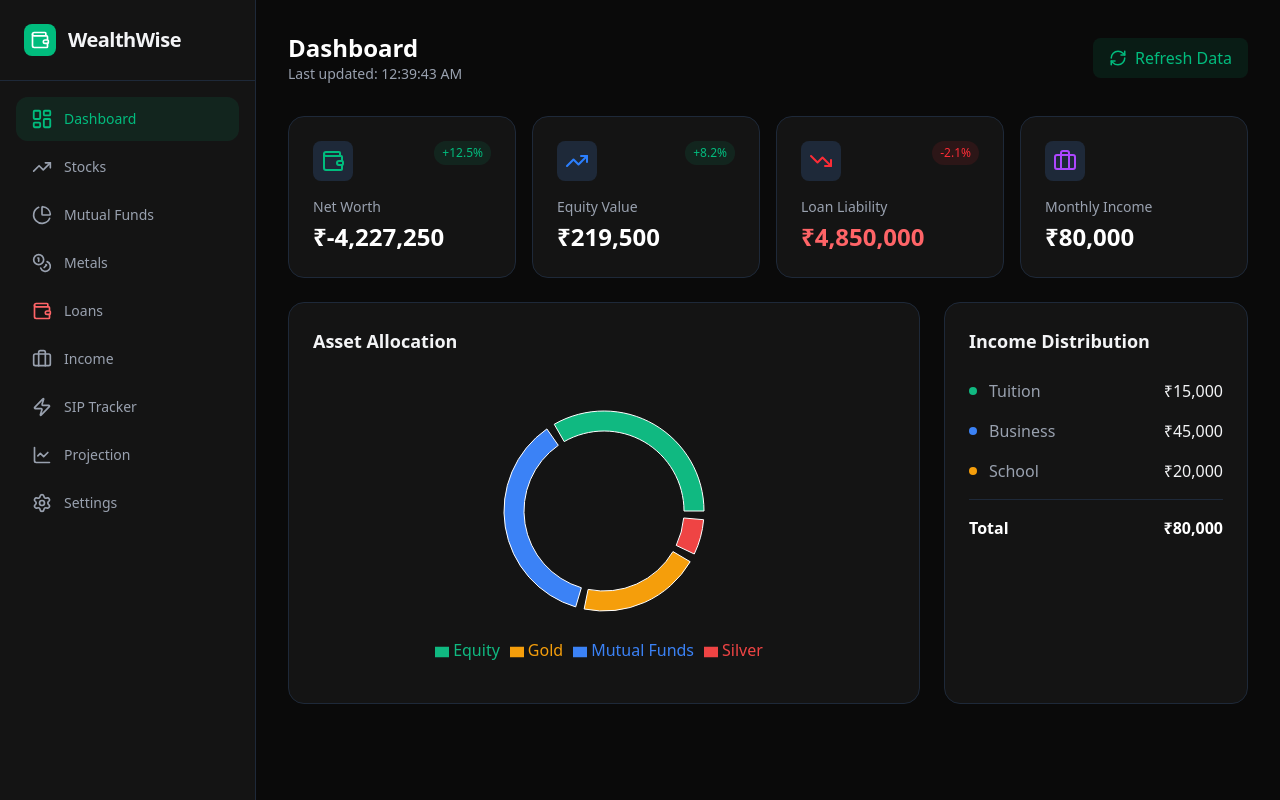
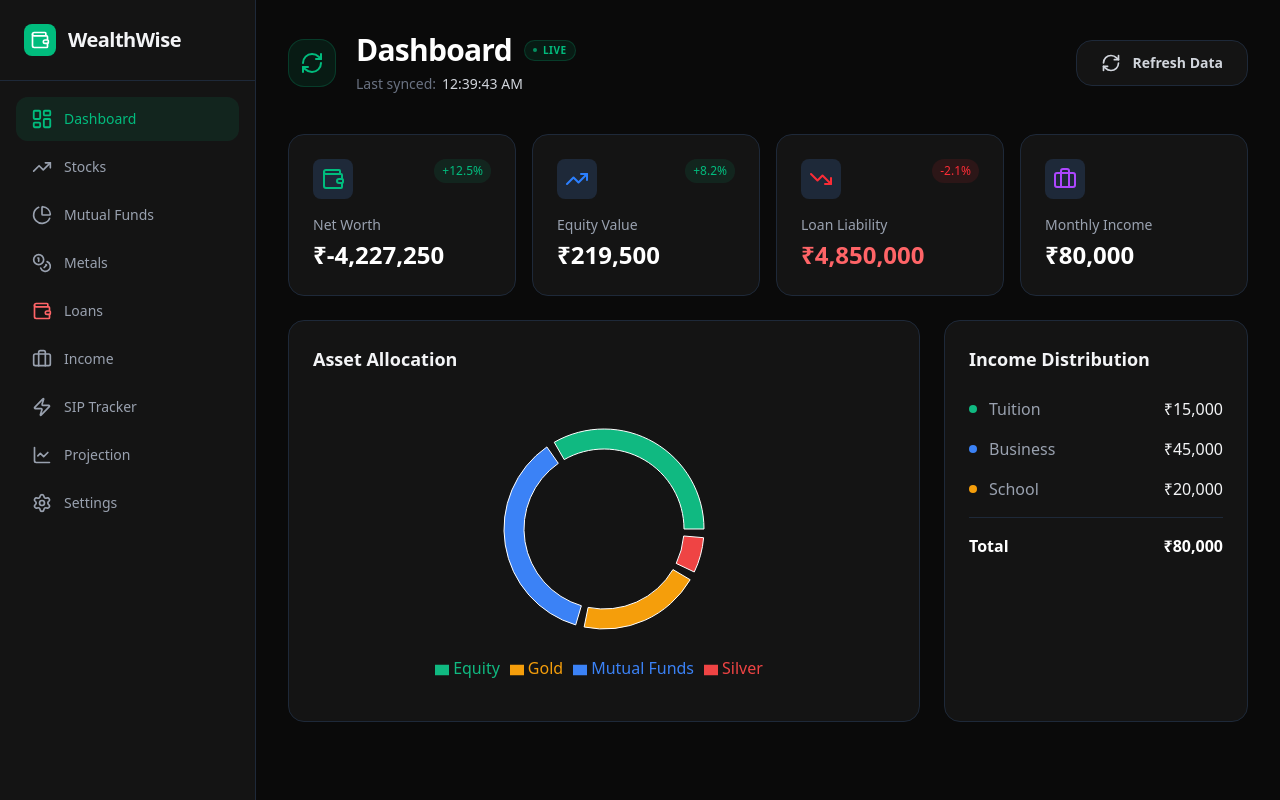
Before and after one commit to vel5532/Wealth, a React (Vite) app: page / in a window 1280 px wide. Built offline with nearby package versions, Linux system fonts and the light colour scheme.

Commit message:
feat: Add ErrorBoundary component
Integrates a React ErrorBoundary component to gracefully handle runtime errors within the application. This improves user experience by displaying a user-friendly error message instead of a blank screen when unexpected issues occur.

```diff
--- a/src/App.tsx
+++ b/src/App.tsx
@@ -20,7 +20,8 @@ import {
   Target,
   Settings as SettingsIcon,
   Zap,
-  ArrowUpCircle
+  ArrowUpCircle,
+  AlertTriangle
 } from 'lucide-react';
 import {
   PieChart,
@@ -85,7 +86,62 @@ const INITIAL_DATA: FinancialData = {
 
 const COLORS = ['#10b981', '#3b82f6', '#f59e0b', '#ef4444', '#8b5cf6', '#ec4899'];
 
+// Error Boundary Component
+class ErrorBoundary extends React.Component<{ children: React.ReactNode }, { hasError: boolean, error: Error | null }> {
+  state = { hasError: false, error: null };
+
+  static getDerivedStateFromError(error: Error) {
+    return { hasError: true, error };
+  }
+
+  componentDidCatch(error: Error, errorInfo: React.ErrorInfo) {
+    console.error("Uncaught error:", error, errorInfo);
+  }
+
+  render() {
+    if (this.state.hasError) {
+      return (
+        <div className="min-h-screen bg-[#0a0a0a] flex items-center justify-center p-4">
+          <div className="max-w-md w-full bg-[#141414] border border-red-500/30 p-8 rounded-2xl text-center space-y-6">
+            <div className="w-16 h-16 bg-red-500/10 rounded-full flex items-center justify-center mx-auto">
+              <AlertTriangle className="text-red-500 w-8 h-8" />
+            </div>
+            <div className="space-y-2">
+              <h2 className="text-2xl font-bold text-white">Something went wrong</h2>
+              <p className="text-gray-400 text-sm">
+                The application encountered an unexpected error. This might be due to corrupted data or a calculation overflow.
+              </p>
+            </div>
+            <div className="bg-black/20 p-4 rounded-xl text-left overflow-auto max-h-32">
+              <code className="text-xs text-red-400">{this.state.error?.message}</code>
+            </div>
+            <button
+              onClick={() => {
+                localStorage.clear();
+                window.location.reload();
+              }}
+              className="w-full py-3 bg-red-500 text-white rounded-xl font-bold hover:bg-red-600 transition-all"
+            >
+              Clear Data & Reset App
+            </button>
+          </div>
+        </div>
+      );
+    }
+
+    return (this as any).props.children;
+  }
+}
+
 export default function App() {
+  return (
+    <ErrorBoundary>
+      <WealthWiseApp />
+    </ErrorBoundary>
+  );
+}
+
+function WealthWiseApp() {
   const [activeTab, setActiveTab] = useState('dashboard');
   const [data, setData] = useState<FinancialData>(INITIAL_DATA);
   const [settings, setSettings] = useState<AppSettings>(getStoredSettings());
@@ -100,28 +156,28 @@ export default function App() {
   const updateMetalRate = (id: string, newRate: number) => {
     setData(prev => ({
       ...prev,
-      metals: prev.metals.map(m => m.id === id ? { ...m, rate: newRate } : m)
+      metals: (prev.metals || []).map(m => m.id === id ? { ...m, rate: newRate } : m)
     }));
   };
 
   const addStock = (newStock: Stock) => {
     setData(prev => ({
       ...prev,
-      stocks: [...prev.stocks, newStock]
+      stocks: [...(prev.stocks || []), newStock]
     }));
   };
 
   const addFund = (newFund: MutualFund) => {
     setData(prev => ({
       ...prev,
-      mutualFunds: [...prev.mutualFunds, newFund]
+      mutualFunds: [...(prev.mutualFunds || []), newFund]
     }));
   };
 
   const addLoan = (newLoan: Loan) => {
     setData(prev => ({
       ...prev,
-      loans: [...prev.loans, newLoan]
+      loans: [...(prev.loans || []), newLoan]
     }));
   };
 
@@ -140,7 +196,7 @@ export default function App() {
       try {
         const response = await fetch(`${settings.scriptUrl}?action=getData&sheetId=${settings.sheetId}`);
         const result = await response.json();
-        if (result.status === 'success') {
+        if (result.status === 'success' && result.data) {
           setData(result.data);
         }
       } catch (error) {
@@ -150,7 +206,7 @@ export default function App() {
       // Fallback to simulation if no script URL is provided
       setData(prev => ({
         ...prev,
-        stocks: prev.stocks.map(s => ({
+        stocks: (prev.stocks || []).map(s => ({
           ...s,
           cmp: s.cmp ? s.cmp * (1 + (Math.random() * 0.02 - 0.01)) : s.avgPrice
         }))
@@ -162,21 +218,27 @@ export default function App() {
   };
 
   const totals = useMemo(() => {
-    const equityInvested = data.stocks.reduce((acc, s) => acc + (s.quantity * s.avgPrice), 0);
-    const equityCurrent = data.stocks.reduce((acc, s) => acc + (s.quantity * (s.cmp || s.avgPrice)), 0);
+    const stocks = data?.stocks || [];
+    const mutualFunds = data?.mutualFunds || [];
+    const metals = data?.metals || [];
+    const income = data?.income || [];
+    const loans = data?.loans || [];
 
-    const mfInvested = data.mutualFunds.reduce((acc, mf) => acc + mf.totalInvested, 0);
+    const equityInvested = stocks.reduce((acc, s) => acc + (s.quantity * s.avgPrice), 0);
+    const equityCurrent = stocks.reduce((acc, s) => acc + (s.quantity * (s.cmp || s.avgPrice)), 0);
+
+    const mfInvested = mutualFunds.reduce((acc, mf) => acc + mf.totalInvested, 0);
     // Simple current value calculation for MF (mock)
     const mfCurrent = mfInvested * 1.15;
 
-    const goldValue = data.metals.filter(m => m.type === 'Gold').reduce((acc, m) => acc + (m.rate * m.holding), 0);
-    const silverValue = data.metals.filter(m => m.type === 'Silver').reduce((acc, m) => acc + (m.rate * m.holding), 0);
+    const goldValue = metals.filter(m => m.type === 'Gold').reduce((acc, m) => acc + (m.rate * m.holding), 0);
+    const silverValue = metals.filter(m => m.type === 'Silver').reduce((acc, m) => acc + (m.rate * m.holding), 0);
 
-    const totalIncome = data.income.reduce((acc, i) => acc + i.amount, 0);
-    const totalSIP = data.mutualFunds.reduce((acc, mf) => acc + mf.sipAmount, 0);
+    const totalIncome = income.reduce((acc, i) => acc + i.amount, 0);
+    const totalSIP = mutualFunds.reduce((acc, mf) => acc + mf.sipAmount, 0);
 
-    const totalLoanLiability = data.loans.reduce((acc, l) => acc + l.remainingAmount, 0);
-    const totalLoanEMI = data.loans.reduce((acc, l) => acc + l.emi, 0);
+    const totalLoanLiability = loans.reduce((acc, l) => acc + l.remainingAmount, 0);
+    const totalLoanEMI = loans.reduce((acc, l) => acc + l.emi, 0);
 
     const netWorth = (equityCurrent + mfCurrent + goldValue + silverValue) - totalLoanLiability;
 
@@ -228,18 +290,49 @@ export default function App() {
 
       {/* Main Content */}
       <main className="lg:ml-64 pb-24 lg:pb-8 p-4 lg:p-8">
-        <header className="flex flex-col md:flex-row md:items-center justify-between gap-4 mb-8">
-          <div>
-            <h2 className="text-2xl font-bold text-white capitalize">{activeTab}</h2>
-            <p className="text-gray-400 text-sm">Last updated: {lastUpdated.toLocaleTimeString()}</p>
+        <header className="flex flex-col md:flex-row md:items-center justify-between gap-6 mb-10">
+          <div className="flex items-center gap-5">
+            <div className="hidden md:flex w-12 h-12 bg-emerald-500/10 rounded-2xl items-center justify-center border border-emerald-500/20">
+              <RefreshCw className={cn("text-emerald-500 w-6 h-6", isLoading && "animate-spin")} />
+            </div>
+            <div>
+              <div className="flex items-center gap-3">
+                <h2 className="text-3xl font-bold text-white capitalize tracking-tight">{activeTab}</h2>
+                {!isLoading && (
+                  <span className="flex items-center gap-1.5 px-2 py-0.5 bg-emerald-500/10 text-emerald-500 text-[10px] font-bold uppercase tracking-wider rounded-full border border-emerald-500/20">
+                    <div className="w-1 h-1 bg-emerald-500 rounded-full animate-pulse" />
+                    Live
+                  </span>
+                )}
+              </div>
+              <div className="flex items-center gap-2 mt-1.5">
+                <p className="text-gray-400 text-sm font-medium">
+                  {isLoading ? (
+                    <span className="flex items-center gap-2 text-blue-400">
+                      <div className="w-1.5 h-1.5 bg-blue-400 rounded-full animate-bounce" />
+                      Syncing with Google Sheets...
+                    </span>
+                  ) : (
+                    <span className="flex items-center gap-1.5">
+                      <span className="text-gray-500">Last synced:</span>
+                      <span className="text-gray-300">{lastUpdated.toLocaleTimeString([], { hour: '2-digit', minute: '2-digit', second: '2-digit' })}</span>
+                    </span>
+                  )}
+                </p>
+              </div>
+            </div>
           </div>
           <button
             onClick={refreshData}
             disabled={isLoading}
-            className="flex items-center gap-2 px-4 py-2 bg-emerald-500/10 text-emerald-500 rounded-lg hover:bg-emerald-500/20 transition-colors disabled:opacity-50"
+            className="group relative flex items-center gap-3 px-6 py-3 bg-[#141414] border border-gray-800 text-gray-300 rounded-2xl hover:border-emerald-500/50 hover:text-white transition-all disabled:opacity-50 active:scale-95 overflow-hidden"
           >
-            <RefreshCw size={18} className={cn(isLoading && "animate-spin")} />
-            Refresh Data
+            <div className={cn(
+              "absolute inset-0 bg-emerald-500/5 translate-y-full transition-transform duration-300 group-hover:translate-y-0",
+              isLoading && "translate-y-0"
+            )} />
+            <RefreshCw size={20} className={cn("relative z-10 transition-transform duration-700", isLoading && "animate-spin")} />
+            <span className="relative z-10 font-bold text-sm">Refresh Data</span>
           </button>
         </header>
 
@@ -559,7 +652,7 @@ function StocksView({ stocks, onAddStock }: { stocks: Stock[], onAddStock: (s: S
   );
 }
 
-function MutualFundsView({ funds, onAddFund }: { funds: MutualFund[], onAddFund: (f: MutualFund) => void }) {
+function MutualFundsView({ funds = [], onAddFund }: { funds: MutualFund[], onAddFund: (f: MutualFund) => void }) {
   const [showAddForm, setShowAddForm] = useState(false);
   const [newFund, setNewFund] = useState<Partial<MutualFund>>({ sipDate: '15th', stepUp: 10 });
 
@@ -701,7 +794,7 @@ function MutualFundsView({ funds, onAddFund }: { funds: MutualFund[], onAddFund:
       )}
 
       <div className="grid grid-cols-1 md:grid-cols-2 gap-6">
-        {funds.map(fund => (
+        {(funds || []).map(fund => (
           <div key={fund.id} className="bg-[#141414] p-6 rounded-2xl border border-gray-800 relative overflow-hidden group">
             <div className="absolute top-0 right-0 p-4 opacity-10 group-hover:opacity-20 transition-opacity">
               <PieChartIcon size={80} />
@@ -710,11 +803,11 @@ function MutualFundsView({ funds, onAddFund }: { funds: MutualFund[], onAddFund:
             <div className="grid grid-cols-2 gap-4 mb-6">
               <div>
                 <p className="text-gray-400 text-xs mb-1 uppercase">Monthly SIP</p>
-                <p className="text-xl font-bold">₹{fund.sipAmount.toLocaleString()}</p>
+                <p className="text-xl font-bold">₹{(fund.sipAmount || 0).toLocaleString()}</p>
               </div>
               <div>
                 <p className="text-gray-400 text-xs mb-1 uppercase">Total Invested</p>
-                <p className="text-xl font-bold">₹{fund.totalInvested.toLocaleString()}</p>
+                <p className="text-xl font-bold">₹{(fund.totalInvested || 0).toLocaleString()}</p>
               </div>
               <div>
                 <p className="text-gray-400 text-xs mb-1 uppercase">SIP Date</p>
@@ -722,7 +815,7 @@ function MutualFundsView({ funds, onAddFund }: { funds: MutualFund[], onAddFund:
               </div>
               <div>
                 <p className="text-gray-400 text-xs mb-1 uppercase">Step-up</p>
-                <p className="text-emerald-500 font-medium">+{fund.stepUp}%</p>
+                <p className="text-emerald-500 font-medium">+{(fund.stepUp || 0)}%</p>
               </div>
             </div>
             <div className="flex items-center justify-between pt-4 border-t border-gray-800">
@@ -731,9 +824,10 @@ function MutualFundsView({ funds, onAddFund }: { funds: MutualFund[], onAddFund:
                 <span className="text-emerald-500 font-bold">
                   ₹{Math.round(
                     Array.from<any>({ length: 10 }).reduce((acc: number, _: any, i: number) => {
-                      const yearlySIP = (fund.sipAmount * Math.pow(1 + fund.stepUp / 100, i)) * 12;
-                      return (acc + yearlySIP) * 1.12; // Assuming 12% growth
-                    }, fund.totalInvested)
+                      const yearlySIP = ((fund.sipAmount || 0) * Math.pow(1 + (fund.stepUp || 0) / 100, i)) * 12;
+                      const nextVal = (acc + yearlySIP) * 1.12; // Assuming 12% growth
+                      return isFinite(nextVal) ? nextVal : acc;
+                    }, fund.totalInvested || 0)
                   ).toLocaleString()}
                 </span>
               </div>
@@ -860,7 +954,7 @@ function IncomeView({ income, businesses }: { income: Income[], businesses: Busi
   );
 }
 
-function ProjectionView({ netWorth, funds, otherSavings }: { netWorth: number, funds: MutualFund[], otherSavings: number }) {
+function ProjectionView({ netWorth = 0, funds = [], otherSavings = 0 }: { netWorth: number, funds: MutualFund[], otherSavings: number }) {
   const [growthRate, setGrowthRate] = useState(12);
   const [years, setYears] = useState(30);
 
@@ -869,7 +963,7 @@ function ProjectionView({ netWorth, funds, otherSavings }: { netWorth: number, f
     const data = [];
 
     // Track each fund's SIP separately to apply individual step-ups
-    let currentFunds = funds.map(f => ({ ...f }));
+    let currentFunds = (funds || []).map(f => ({ ...f }));
 
     for (let i = 0; i <= years; i++) {
       data.push({
@@ -879,12 +973,13 @@ function ProjectionView({ netWorth, funds, otherSavings }: { netWorth: number, f
       });
 
       // Calculate annual savings for this year
-      const annualSIP = currentFunds.reduce((acc, f) => acc + (f.sipAmount * 12), 0);
-      const annualOtherSavings = Math.max(0, otherSavings * 12);
+      const annualSIP = currentFunds.reduce((acc, f) => acc + ((f.sipAmount || 0) * 12), 0);
+      const annualOtherSavings = Math.max(0, (otherSavings || 0) * 12);
       const totalAnnualSavings = annualSIP + annualOtherSavings;
 
       // Apply growth and add savings
-      currentWealth = (currentWealth + totalAnnualSavings) * (1 + growthRate / 100);
+      const nextWealth = (currentWealth + totalAnnualSavings) * (1 + growthRate / 100);
+      currentWealth = isFinite(nextWealth) ? nextWealth : currentWealth;
 
       // Safety check for Infinity
       if (!isFinite(currentWealth)) {
@@ -894,7 +989,7 @@ function ProjectionView({ netWorth, funds, otherSavings }: { netWorth: number, f
       // Apply annual step-up to each fund for the NEXT year
       currentFunds = currentFunds.map(f => ({
         ...f,
-        sipAmount: f.sipAmount * (1 + f.stepUp / 100)
+        sipAmount: (f.sipAmount || 0) * (1 + (f.stepUp || 0) / 100)
       }));
     }
     return data;
@@ -1225,13 +1320,13 @@ function SettingsView({ settings, onSave }: { settings: AppSettings, onSave: (s:
   );
 }
 
-function ConsolidatedSIPView({ funds }: { funds: MutualFund[] }) {
+function ConsolidatedSIPView({ funds = [] }: { funds: MutualFund[] }) {
   const [aiSuggestion, setAiSuggestion] = useState<string | null>(null);
   const [isAiLoading, setIsAiLoading] = useState(false);
   const [financialGoals, setFinancialGoals] = useState("Retire with 10Cr in 20 years, Buy a house in 5 years");
 
-  const totalMonthlySIP = funds.reduce((acc, f) => acc + f.sipAmount, 0);
-  const totalInvested = funds.reduce((acc, f) => acc + f.totalInvested, 0);
+  const totalMonthlySIP = (funds || []).reduce((acc, f) => acc + (f.sipAmount || 0), 0);
+  const totalInvested = (funds || []).reduce((acc, f) => acc + (f.totalInvested || 0), 0);
 
   const getAiSuggestion = async () => {
     setIsAiLoading(true);
```
